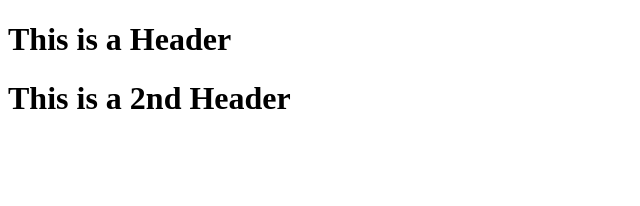
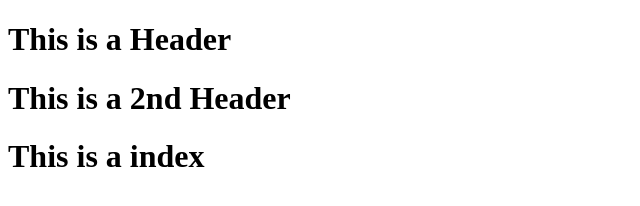
Before and after one commit to c62rw69/git-test, a plain HTML site: page index.html in a window 1280 px wide. Shown: the whole page, without its empty margins (0-640 px from the left). Drawn offline with Linux system fonts and the light colour scheme.

Commit message:
Third Commit

```diff
--- a/index.html
+++ b/index.html
@@ -3,5 +3,6 @@
     <body>
         <h1> This is a Header</h1>
         <h1> This is a 2nd Header</h1>
+        <h1> This is a index </h1>
     </body>
 </html>
```
